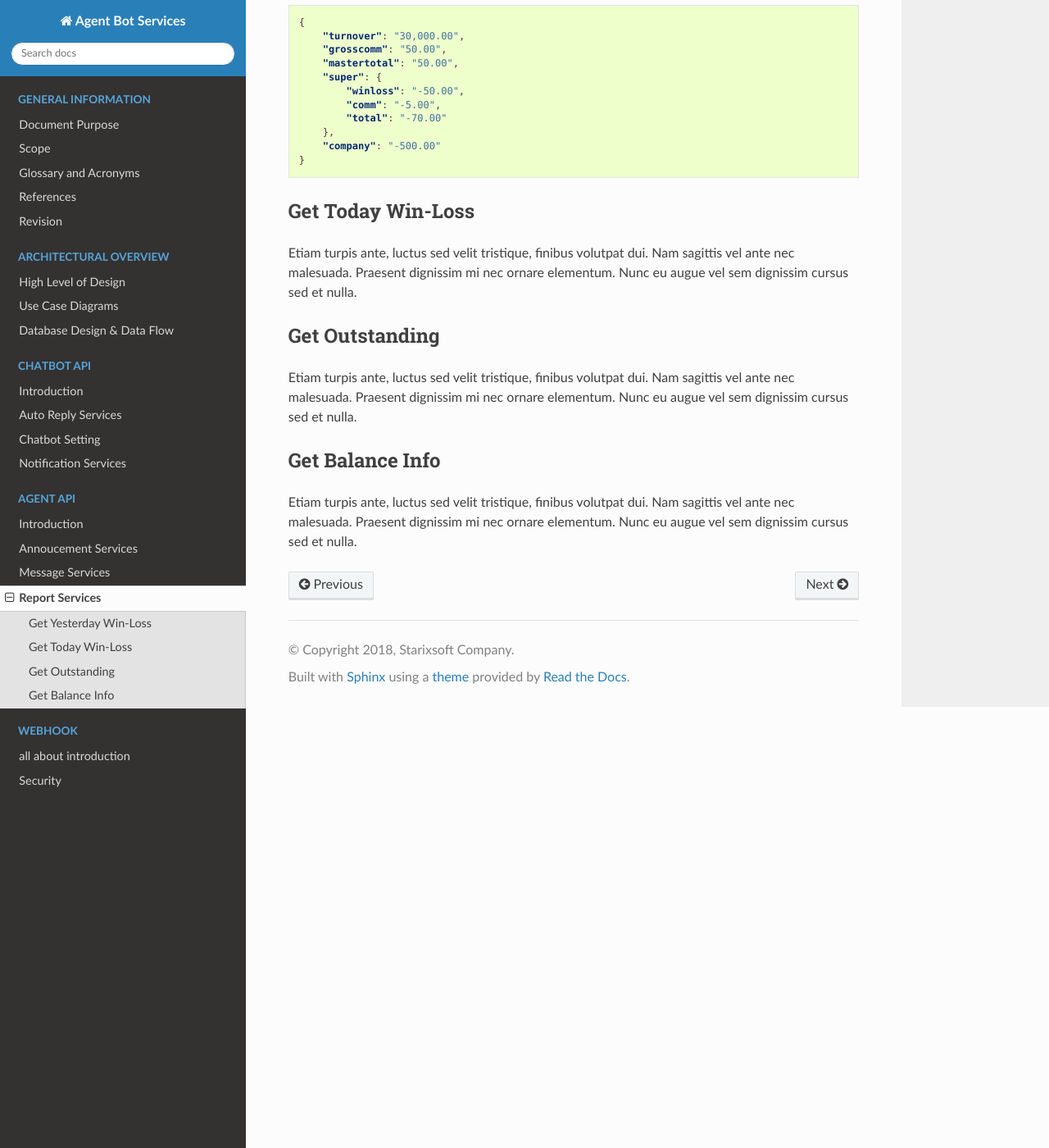
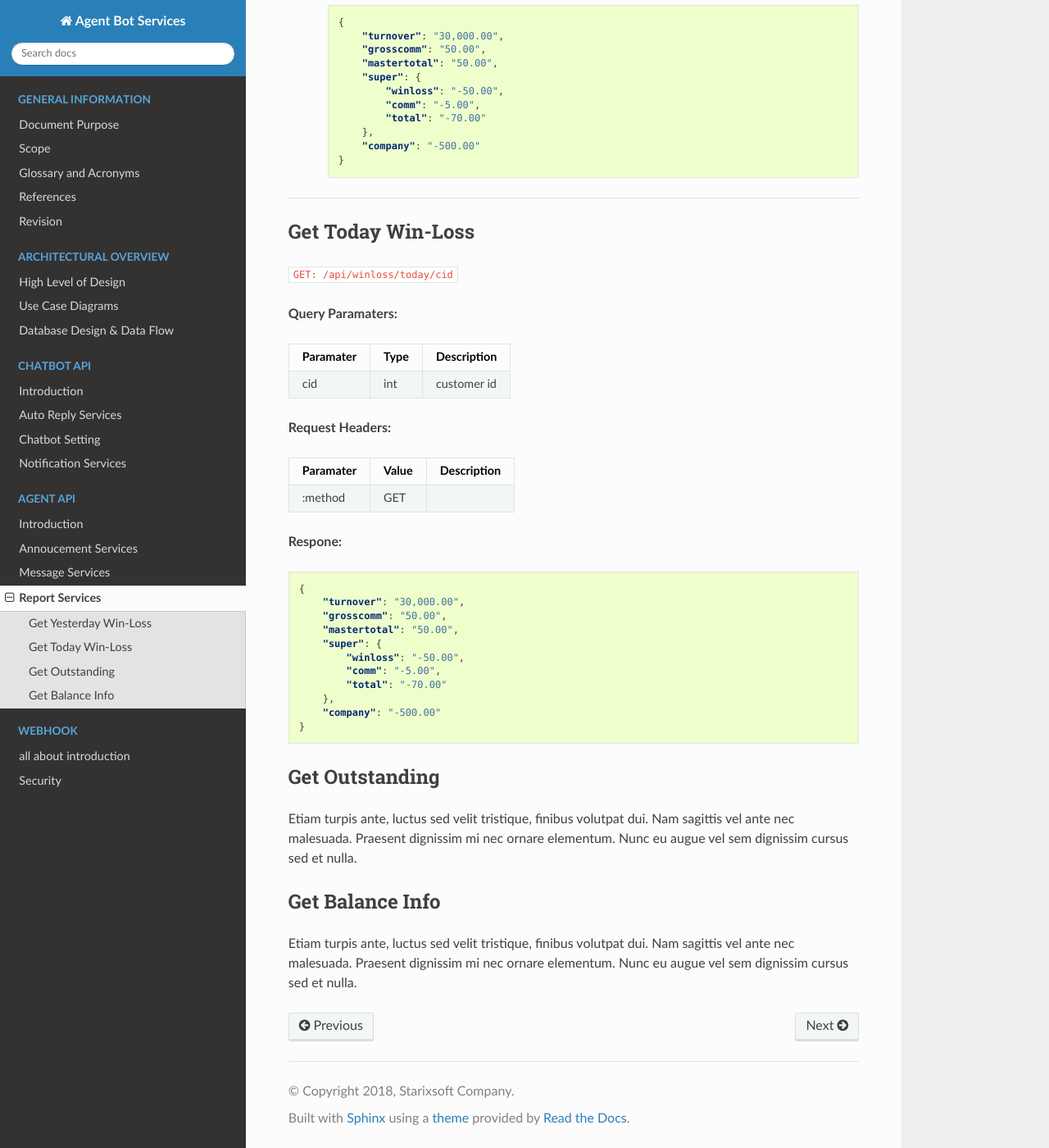
Before and after one commit to starixvn/rome_chatbot_chatbot-api, a Sphinx documentation site: the page built from docs/agent-services/report-services.rst, in a window 1280 px wide and 1400 px high, scrolled down 861 px. Shown: the whole window at 82% size. Built offline with Sphinx 7.4.7 and the Read the Docs theme 2.0.0, drawn with Linux system fonts in a browser that asks for light colours.

Commit message:
0000 create template for Agent API

```diff
--- a/docs/agent-services/report-services.rst
+++ b/docs/agent-services/report-services.rst
@@ -9,9 +9,50 @@ Get Yesterday Win-Loss
 Describe the purpose of the service
 
 
-**Http Request:**
+  **Http Request:**
 
-``GET: /api/winloss/yesterday/cid``
+    ``GET: /api/winloss/yesterday/cid``
+
+  **Query Paramaters:**
+
+    ==========  =====  ============================
+    Paramater   Type   Description
+    ==========  =====  ============================
+    cid         int    customer id
+    ==========  =====  ============================
+
+  **Request Headers:**
+
+    ==========  ===============  ============================
+    Paramater   Value            Description
+    ==========  ===============  ============================
+    :method     GET
+    ==========  ===============  ============================
+
+
+  **Respone:**
+
+    .. code-block:: json
+
+      {
+          "turnover": "30,000.00",
+          "grosscomm": "50.00",
+          "mastertotal": "50.00",
+          "super": {
+              "winloss": "-50.00",
+              "comm": "-5.00",
+              "total": "-70.00"
+          },
+          "company": "-500.00"
+      }
+
+--------------------------
+
+Get Today Win-Loss
+----------------------
+
+
+``GET: /api/winloss/today/cid``
 
 **Query Paramaters:**
 
@@ -28,6 +69,7 @@ Paramater   Value            Description
 ==========  ===============  ============================
 :method     GET
 ==========  ===============  ============================
+
 
 **Respone:**
 
@@ -47,11 +89,6 @@ Paramater   Value            Description
 
 
 
-Get Today Win-Loss
-----------------------
-Etiam turpis ante, luctus sed velit tristique, finibus volutpat dui. Nam sagittis vel ante nec malesuada.
-Praesent dignissim mi nec ornare elementum. Nunc eu augue vel sem dignissim cursus sed et nulla.
-
 Get Outstanding
 ----------------------
 Etiam turpis ante, luctus sed velit tristique, finibus volutpat dui. Nam sagittis vel ante nec malesuada.
```
